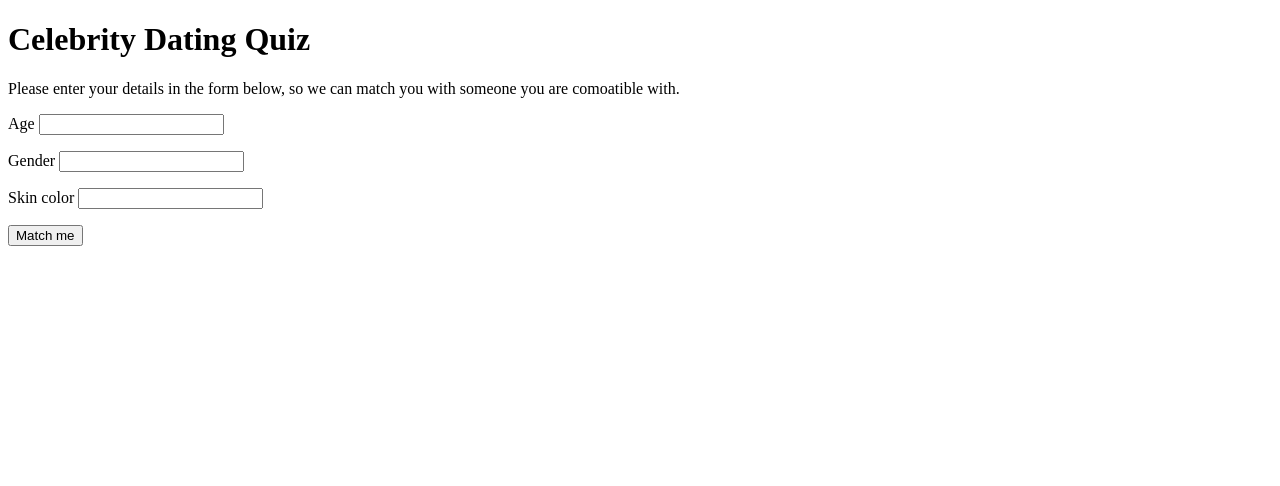
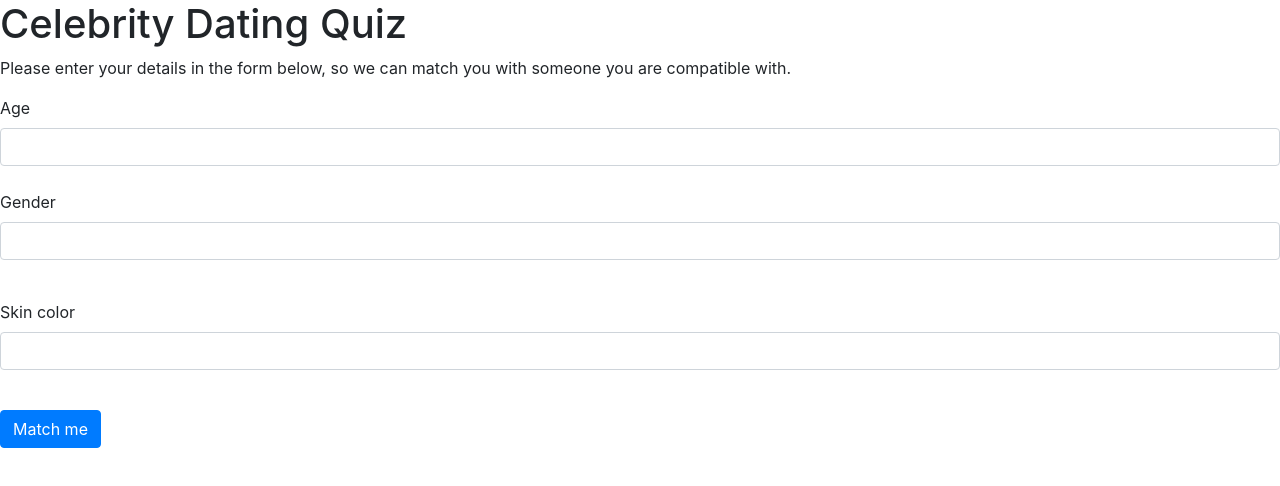
Before and after one commit to RosemaryOjwang/Celebrity-Dating-Quiz, a plain HTML site: page index.html in a window 1280 px wide. Drawn offline with nearby package versions, Linux system fonts and the light colour scheme.

Commit message:
add bootstrap css 'invalid-feedback' and 'form-control' classes to the form

```diff
--- a/index.html
+++ b/index.html
@@ -3,6 +3,7 @@
 
 <head>
   <title>Celebrity Dating Quiz</title>
+  <link href = "css/bootstrap.css" rel = "stylesheet" type = "text/css">
   <link href="css/styles.css" rel="stylesheet" type="text/css">
   <script src="js/scripts.js"></script>
 </head>
@@ -10,15 +11,24 @@
 <body>
   <div>
     <h1>Celebrity Dating Quiz</h1>
-    <p>Please enter your details in the form below, so we can match you with someone you are comoatible with.</p>
+    <p>Please enter your details in the form below, so we can match you with someone you are compatible with.</p>
     <form>
       <label for = "age">Age</label>
-      <input type = "text" id = "age" name = "age"><p>
+      <input type = "text" id = "age"  class = "form-control" name = "age" required><br>
+        <div class = "invalid-feedback">
+          Please input your age to proceed.
+        </div><p>
       <label for = "gender">Gender</label>
-      <input type = "text" id = "gender" name = "gender"><p>
+      <input type = "text" id = "gender" name = "gender" class = "form-control" required><br>
+      <div class = "invalid-feedback">
+        Please input your gender to proceed.
+      </div><p>
       <label for = "skin_color">Skin color</label>
-      <input type = "text" id = "skin_color" name = "skin_color"><p>
-      <button type="submit">Match me</button>
+      <input type = "text" id = "skin_color" name = "skin_color" class = "form-control" required><br>
+      <div class = "invalid-feedback">
+        Please provide your skin color to proceed.
+      </div><p>
+      <button type="submit" class = "btn btn-primary">Match me</button>
     </form>
   </div>
 </body>
```
